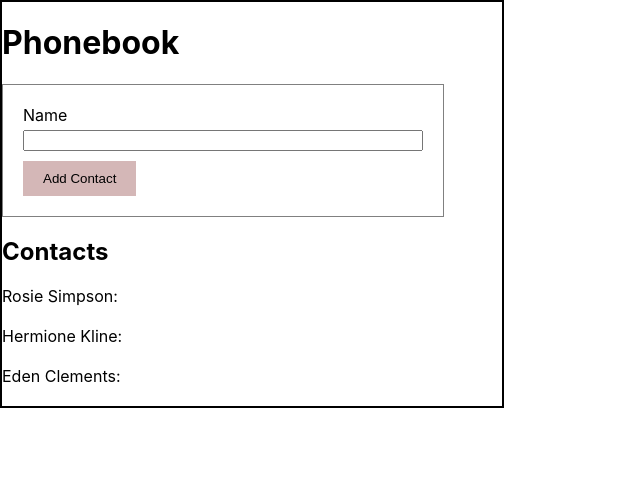
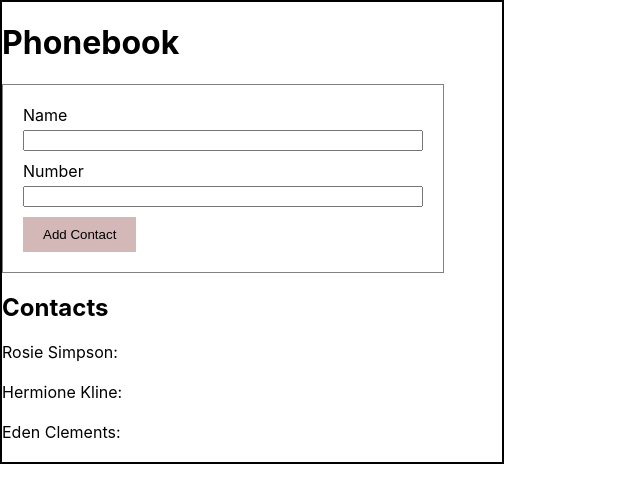
Before and after one commit to DyshliukAnna/goit-react-hw-03-phonebook, a React (Create React App) app: page / in a window 1280 px wide. Shown: the top 502 px of the page, without its empty margins (0-640 px from the left). Built offline with nearby package versions, Linux system fonts and the light colour scheme.

Commit message:
done step 2

```diff
--- a/src/components/ContactForm/ContactForm.js
+++ b/src/components/ContactForm/ContactForm.js
@@ -6,6 +6,7 @@
 export class ContactForm extends Component {
   state = {
     name: '',
+    number: '',
   };
 
   handleSubmitForm = e => {
@@ -44,6 +45,18 @@
               onChange={this.handleInputChange}
             />
           </label>
+          <label className={css.phonebookFormItem}>
+            Number
+            <input
+              type="tel"
+              name="number"
+              pattern="\+?\d{1,4}?[-.\s]?\(?\d{1,3}?\)?[-.\s]?\d{1,4}[-.\s]?\d{1,4}[-.\s]?\d{1,9}"
+              title="Phone number must be digits and can contain spaces, dashes, parentheses and can start with +"
+              required
+              value={this.state.number}
+              onChange={this.handleInputChange}
+            />
+          </label>
           <button type="submit"> Add Contact </button>
         </form>
       </div>
```
